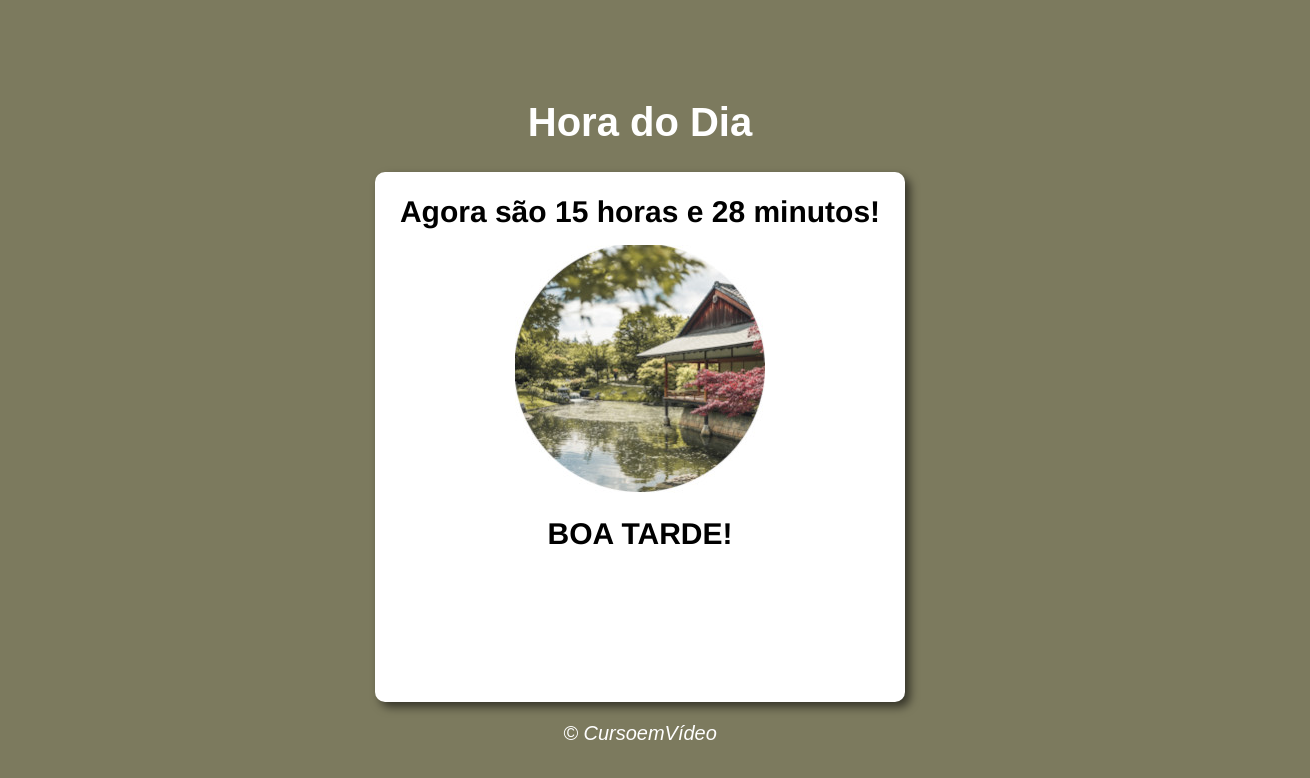
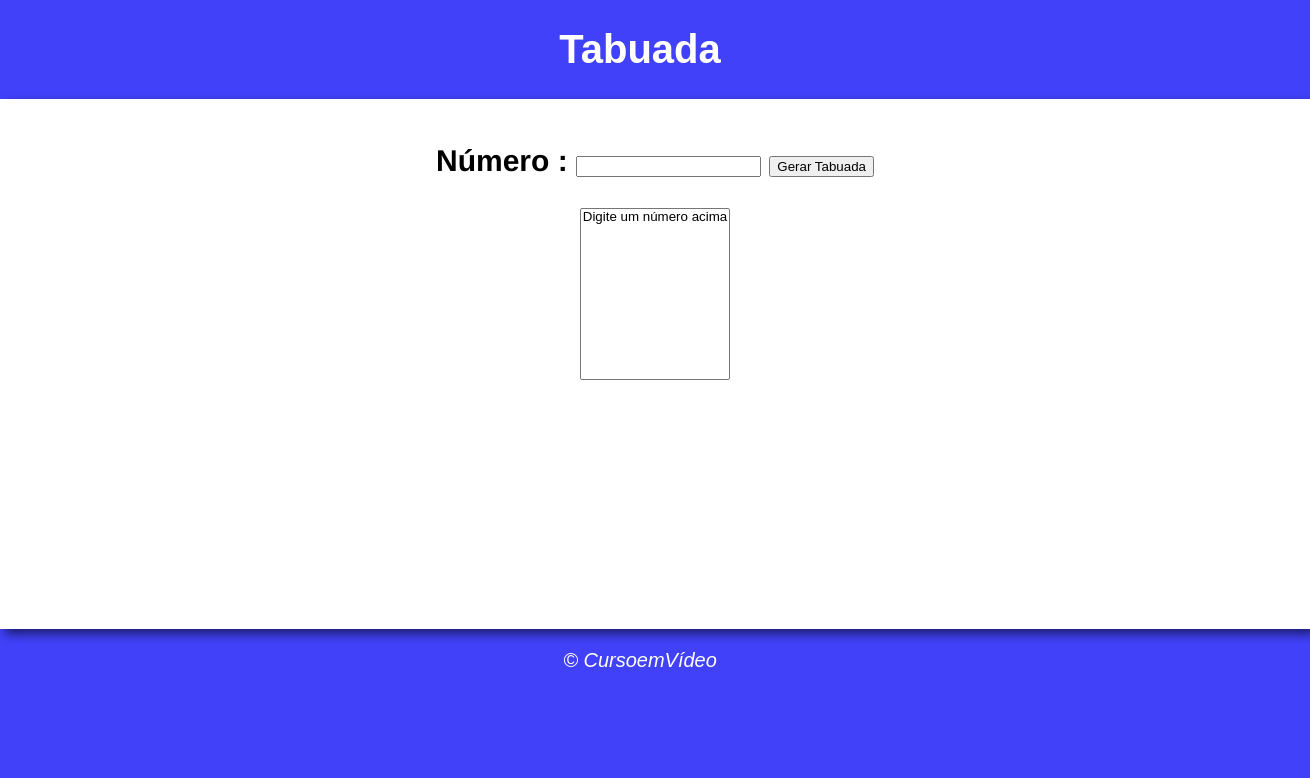
Before and after one commit to GeorgeMBS/Javascript, a plain HTML site: page exercícios/ex02/modelo.html in a window 1280 px wide. Shown: the whole page, 1310 px wide, since content can reach past the window. Drawn offline with Linux system fonts and the light colour scheme.

Commit message:
atualização

```diff
--- a/exercícios/ex02/estilo.css
+++ b/exercícios/ex02/estilo.css
@@ -1,4 +1,6 @@
 body {
+    margin: 0;
+    padding: 0;
     background: rgb(65, 65, 250);
     font: normal 15pt arial;
     background-image: image();
@@ -7,23 +9,21 @@ body {
 header {
     color: white;
     text-align: center;
-    margin-top: 100px;
+
 }
 
 section {
     background: white;
-    border-radius: 10px;
     padding: 15px;
-    width: 500px;
+    width: 100%;
     height: 500px;
-    margin:auto;
+    margin:0;
     box-shadow: 5px 5px 10px rgba(0, 0, 0, 0.577);
 
 }
 
 div {
     text-align: center;
-    padding: 8px;
     font-size: 1.5em;
     font-family: 'Franklin Gothic Medium', 'Arial Narrow', Arial, sans-serif;
     font-weight: bold;
--- a/exercícios/ex02/modelo.html
+++ b/exercícios/ex02/modelo.html
@@ -4,22 +4,25 @@
     <meta charset="UTF-8">
     <meta http-equiv="X-UA-Compatible" content="IE=edge">
     <meta name="viewport" content="width=device-width, initial-scale=1.0">
-    <title>Hora do Dia</title>
+    <title> Tabuada </title>
     <link rel="stylesheet" href="estilo.css">
 
 </head>
-<body onload="carregar()">
+<body>
     <header>
-        <h1>Hora do Dia</h1>
+        <h1>Tabuada</h1>
     </header>
 
     <section>
-        <div id="msg">
+        <div>
+            <p>Número : <input type="number" name="num" id="txtn"> <input type="button" value="Gerar Tabuada" onclick="tabuada()"></p>
         </div>
-        <div id="foto">
-            <img id="imagem" src="imagens/manhãpq.jpg" alt="foto do amanhecer">
+        <div>
+           <select name="tabuada" id="seltab" size="10">
+               <option>Digite um número acima</option>
+           </select>
         </div>
-        <div id="frase"></div>
+
     </section>
 
     <footer>
--- a/exercícios/ex02/script.js
+++ b/exercícios/ex02/script.js
@@ -1,26 +1,18 @@
-function carregar() {
-var msg = window.document.getElementById('msg')
-var img = window.document.getElementById('imagem')
-var data = new Date()
-var hora = data.getHours()
-var minutos = data.getMinutes()
-
-msg.innerHTML = `Agora são ${hora} horas e ${minutos} minutos!`
-
-if (hora >= 0 && hora < 12){
-    //BOM DIA!
-    img.src = 'imagens/manhãpq.jpg'
-    document.body.style.background = '#C5732D'
-    frase.innerHTML = 'BOM DIA!'
-} else if (hora >= 12 && hora < 18) {
-    // BOA TARDE!
-    img.src = 'imagens/tardepq.jpg'
-    document.body.style.background = '#7C7A5E'
-    frase.innerHTML = 'BOA TARDE!'
-} else {
-    // BOA NOITE!
-    img.src = 'imagens/noitepq.jpg'
-    document.body.style.background = '#181F29'
-    frase.innerHTML = 'BOA NOITE!'
+function tabuada () {
+    let num = document.getElementById('txtn')
+    let tab = document.getElementById('seltab')
+    if (num.value.length == 0) {
+        window.alert('Por favor, digite um número!')
+    } else {
+        let n = Number(num.value)
+        let c = 1
+        tab.innerHTML = ''
+        while (c <= 10) {
+            let item = document.createElement('option')
+            item.text = `${n} x ${c} = ${n*c}`
+            item.value = `tab${c}`
+            tab.appendChild(item)
+            c++
+        }
+    }
 }
-}
```
Also changed, not shown: exercícios/ex01/imagens/manhã.jpg (deleted), exercícios/ex01/imagens/manhãpq.jpg (deleted), exercícios/ex01/imagens/noite.jpg (deleted), exercícios/ex01/imagens/noitepq.jpg (deleted), exercícios/ex01/imagens/tarde.jpg (deleted), exercícios/ex01/imagens/tardepq.jpg (deleted), exercícios/ex02/imagens/manhã.jpg (deleted), exercícios/ex02/imagens/manhãpq.jpg (deleted), exercícios/ex02/imagens/noite.jpg (deleted), exercícios/ex02/imagens/noitepq.jpg (deleted), exercícios/ex02/imagens/tarde.jpg (deleted), exercícios/ex02/imagens/tardepq.jpg (deleted).
